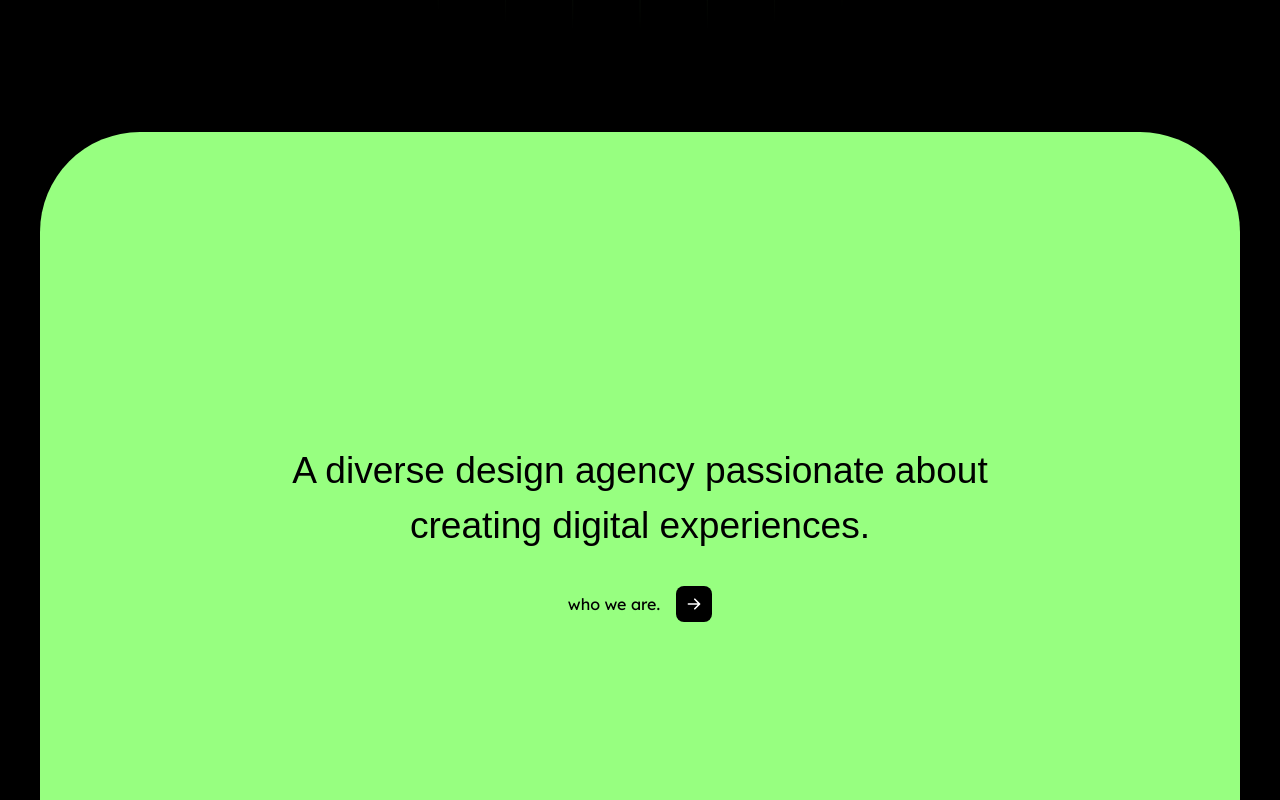
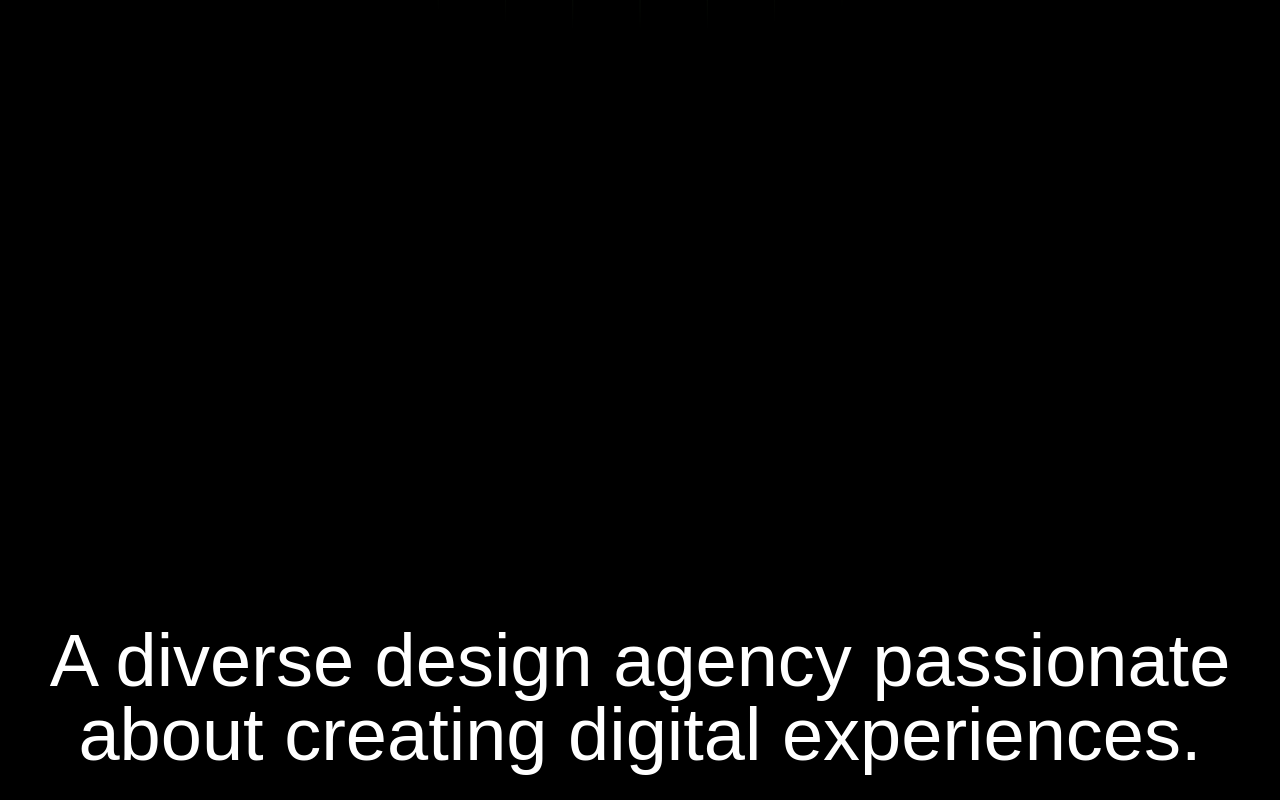
Before and after one commit to cloverdesign/clover, a React (Vite) app: page / in a window 1280 px wide. Shown: the part 980-1780 px from the top of the page. Built offline with nearby package versions, Linux system fonts and the light colour scheme; a web font is replaced by a local one.

Commit message:
fix: who layout and add: anim

```diff
--- a/src/components/home/who.jsx
+++ b/src/components/home/who.jsx
@@ -1,20 +1,45 @@
-import { useRef } from "react";
+import { useLayoutEffect, useRef } from "react";
 import { Links } from "../global/links";
-import { useScroll, useTransform, motion } from "framer-motion";
 import * as Icon from "react-icons/hi";
+import meet from '../../assets/meet.png'
+import gsap from "gsap";
 
 export const Who = () => {
 
+    const main = useRef(null);
+
+    useLayoutEffect(() => {
+        const ctx = gsap.context((self) => {
+            gsap.fromTo(main.current,
+                {
+                    backgroundColor: "#000",
+                    color: "#fff"
+                },
+
+                {
+                    backgroundColor: "#97FF80",
+                    color: "#000",
+                    duration: 1,
+                    ease: "ease.out",
+                    scrollTrigger: {
+                        trigger: main.current,
+                        start: "30% center",
+                        end: "50% center",
+                        scrub: 1,
+                    }
+                })
+        }, main)
+
+        return () => ctx.revert();
+    }, [])
+
     return (
         <section
-            className="h-[100vh] text-black bg-green-500 lg:rounded-[100px] rounded-[30px] lg:mx-10 mx-2"
+            className="h-[150vh] text-black bg-green-500 flex flex-col items-center justify-center gap-8"
+            ref={main}
         >
-            <div
-                className="flex flex-col items-center justify-center space-y-8 relative h-full"
-            >
-                <h2 className="lg:w-3/5 w-2/3 text-center">A diverse design agency passionate about creating digital experiences.</h2>
-                <Links icon={<Icon.HiArrowRight />} variant="primary-black" children={'who we are.'} />
-            </div>
+            <h1 className="leading-none text-center">A diverse design agency passionate about creating digital experiences.</h1>
+            <Links icon={<Icon.HiArrowRight />} variant="primary-black" children={'who we are.'} />
         </section>
     )
 }
```
